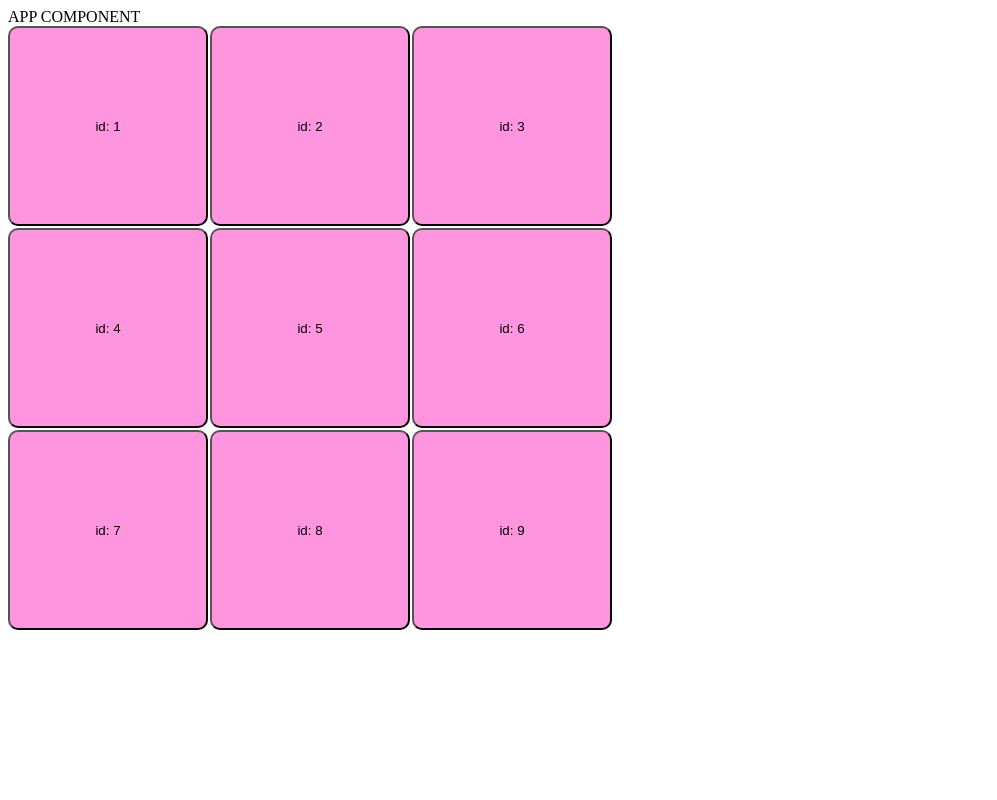
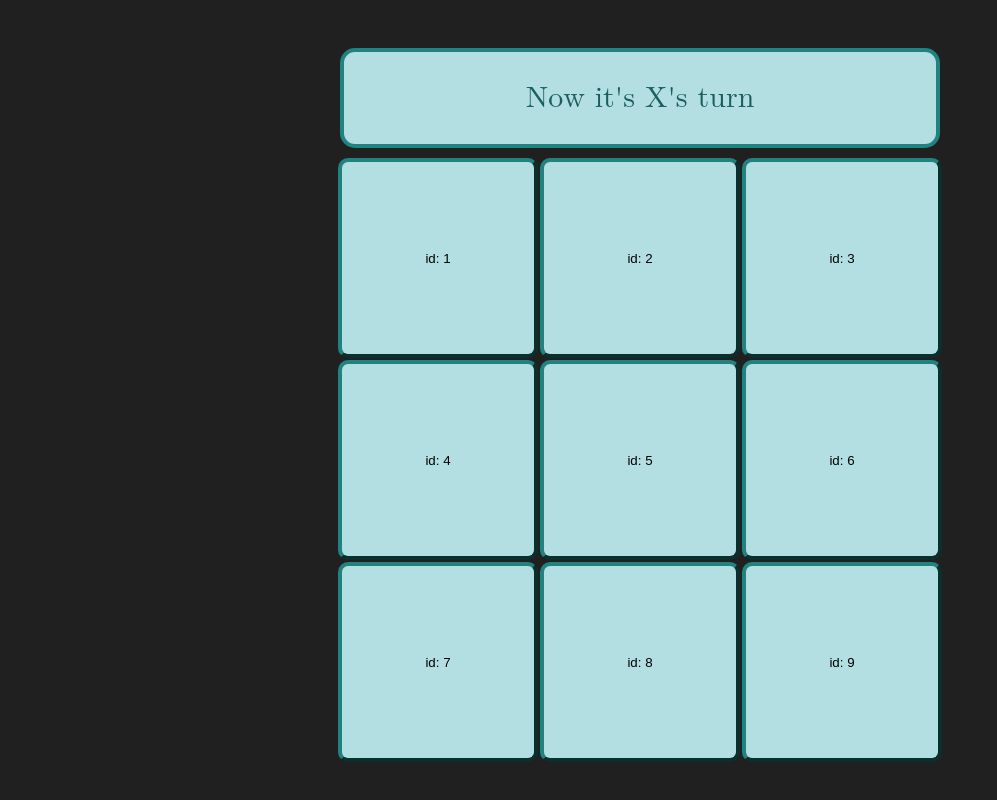
Before and after one commit to Kristina042/TickTackToe, an Angular app: page / in a window 1280 px wide. Shown: the whole page, without its empty margins (0-997 px from the left). Built offline with nearby package versions, Linux system fonts and the light colour scheme.

Commit message:
added UI

```diff
--- a/src/app/app.component.html
+++ b/src/app/app.component.html
@@ -1,2 +1,4 @@
-<div>APP COMPONENT</div>
-<app-board></app-board>
+<div class="body">
+    <app-status-bar CurrPlayer="X" [isEndOfGame]="false"/>
+    <app-board/>
+</div>
--- a/src/app/app.component.scss
+++ b/src/app/app.component.scss
@@ -0,0 +1,9 @@
+.body{
+    display: flex;
+    flex-direction: column;
+    justify-content: center;
+    align-items: center;
+    height: 100vh;
+
+    background-color: #202020;
+}
--- a/src/app/app.component.ts
+++ b/src/app/app.component.ts
@@ -1,13 +1,14 @@
 import { Component } from '@angular/core';
 import { BoardComponent } from '../board/board.component';
-
+import { StatusBarComponent } from "../status-bar/status-bar.component";
 
 @Component({
   selector: 'app-root',
-  imports: [BoardComponent],
+  imports: [BoardComponent, StatusBarComponent],
   templateUrl: './app.component.html',
   styleUrl: './app.component.scss'
 })
+
 export class AppComponent {
   title = 'tikTackToe';
 }
--- a/src/board/board.component.html
+++ b/src/board/board.component.html
@@ -1,3 +1,4 @@
+<div class="container">
     <div class="board">
         <app-button [ID]="1"></app-button>
         <app-button [ID]="2"></app-button>
@@ -9,3 +10,4 @@
         <app-button [ID]="8"></app-button>
         <app-button [ID]="9"></app-button>
     </div>
+</div>
--- a/src/board/board.component.scss
+++ b/src/board/board.component.scss
@@ -3,5 +3,10 @@
     grid-template-columns: repeat(3, 200px);
     grid-template-rows: repeat(3, 200px);
     gap: 2px;
+}
 
+.container{
+    display: flex;
+    justify-content: center;
+    align-items: center;
 }
--- a/src/button/button.component.scss
+++ b/src/button/button.component.scss
@@ -1,15 +1,15 @@
 .button{
-    // width: 199px;
-    // height: 199px;
     width: 100%;
     height: 100%;
     border-radius: 10px;
-    background-color: rgb(255, 149, 223);
+    background-color: #b3dee2;
+    border-color:  #218380;
+    border-width: 4px;
 
     transition: all .25s ease-in-out;
 }
 
 .button:hover{
     opacity: 1;
-    background-color: rgb(255, 92, 206);
+    background-color: #218380;
 }
--- /dev/null
+++ b/src/status-bar/status-bar.component.html
@@ -0,0 +1,9 @@
+<div class="statusBar">
+    @if(isEndOfGame){
+        {{CurrPlayer}} is the winner!
+    }
+    @else{
+         Now it's {{CurrPlayer}}'s turn
+    }
+
+</div>
--- /dev/null
+++ b/src/status-bar/status-bar.component.scss
@@ -0,0 +1,20 @@
+.statusBar{
+    background-color: #b3dee2;
+    width: 600px;
+    height: 100px;
+    border-radius: 15px;
+    margin: 10px;
+
+    display: flex;
+    text-align: center;
+    align-items: center;
+    justify-content: center;
+    color: #185f5d;
+    font-size: 30px;
+    font-weight: 550;
+    font-family: math;
+
+    border-style: solid;
+    border-color:  #218380;
+    border-width: 4px;
+}
--- a/src/styles.scss
+++ b/src/styles.scss
@@ -1 +1,10 @@
-/* You can add global styles to this file, and also import other style files */
+* {
+  margin: 0;
+  padding: 0;
+  box-sizing: border-box;
+}
+
+html, body {
+  height: 100%;
+  width: 100%;
+}
```
Also changed, not shown: src/status-bar/status-bar.component.ts (added, +15 -0 lines). Lines whose indentation alone changed are shown as unchanged.
